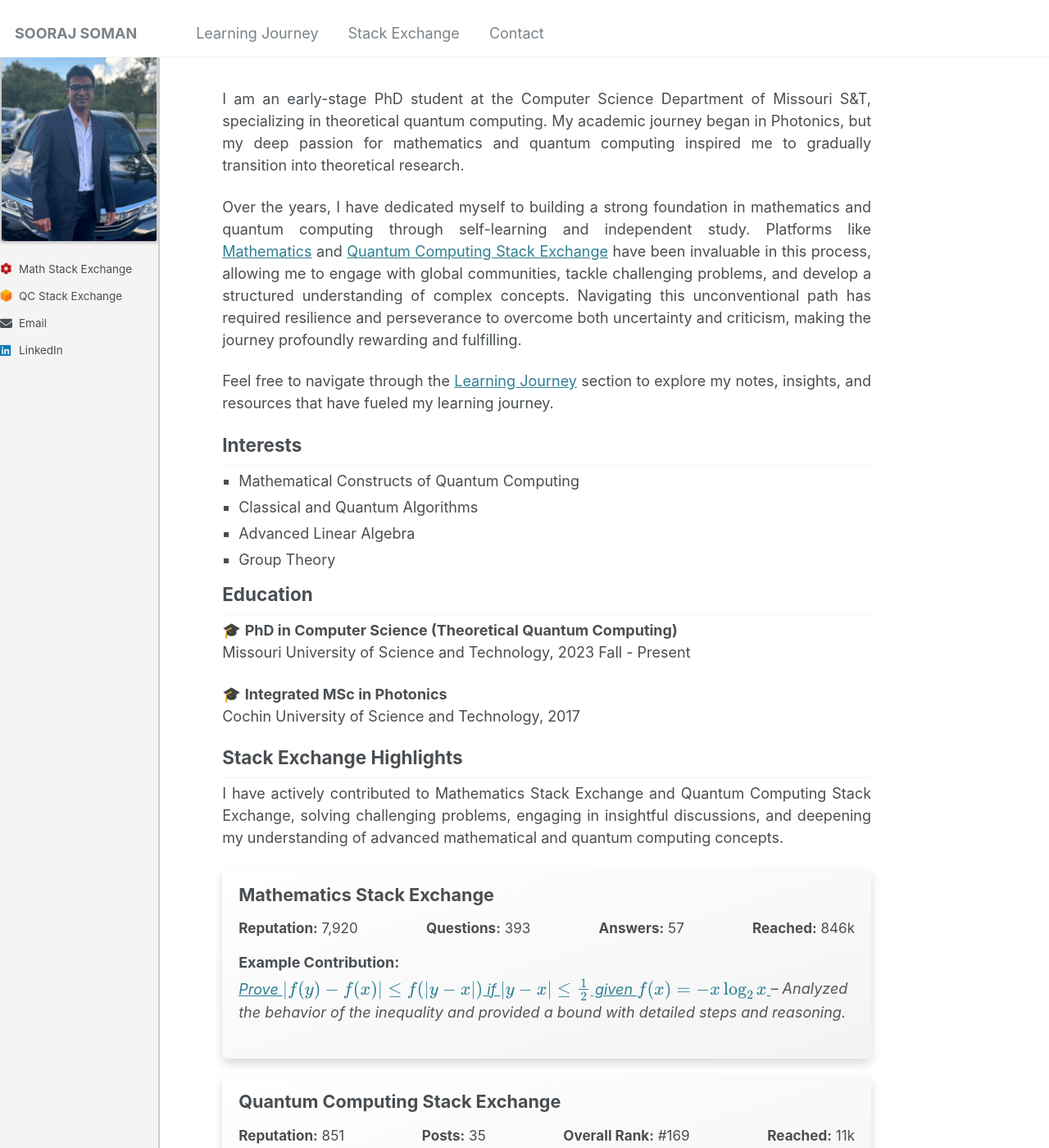
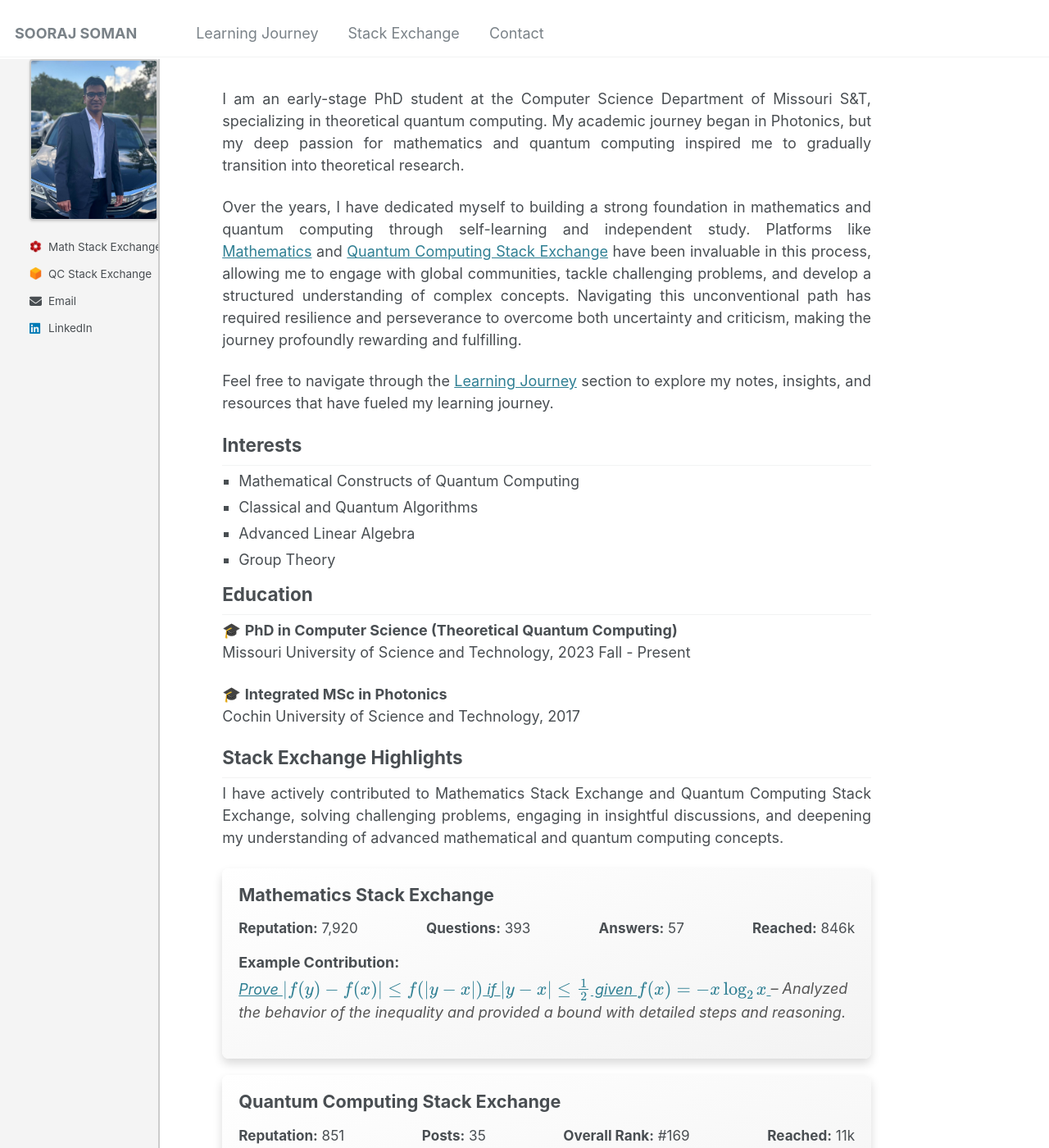
Before and after one commit to soorajss1729/soorajss1729.github.io, a Jekyll site: the page built from _pages/about.md, in a window 1280 px wide and 1400 px high. Shown: the whole window at 82% size. Built offline with Jekyll 4.4.1, drawn with Linux system fonts in a browser that asks for light colours.

Commit message:
Update _sidebar.scss

```diff
--- a/_sass/_sidebar.scss
+++ b/_sass/_sidebar.scss
@@ -79,9 +79,9 @@
   background-color: #f4f4f4; /* Light background for the sidebar */
   border-right: 2px solid #ccc; /* Separator from main content */
   padding-top: 0em; /*2.3em;*/
-  margin-top:1em;
+  margin-top:2em;
   margin-left: 0em;
-  padding-left: 0;
+  padding-left: 2em;
   padding-right: 0;
 
   @media screen and (max-width: 600px) {
```
